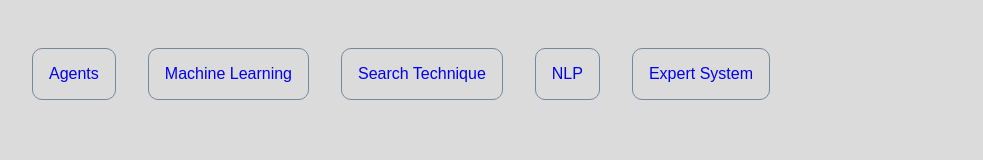
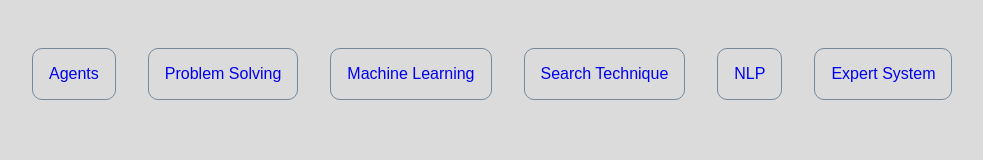
Before and after one commit to college-related/AI, a plain HTML site: page index.html in a window 1280 px wide. Shown: the whole page, without its empty margins (128-1111 px from the left). Drawn offline with Linux system fonts and the light colour scheme.

Commit message:
add problem solving note

```diff
--- a/index.html
+++ b/index.html
@@ -11,6 +11,7 @@
 <body>
     <main>
         <a href="./agents.html">Agents</a>
+        <a href="./problem-sloving.html">Problem Solving</a>
         <a href="./ml.html">Machine Learning</a>
         <a href="./search-technique.html">Search Technique</a>
         <a href="./nlp.html">NLP</a>
```
